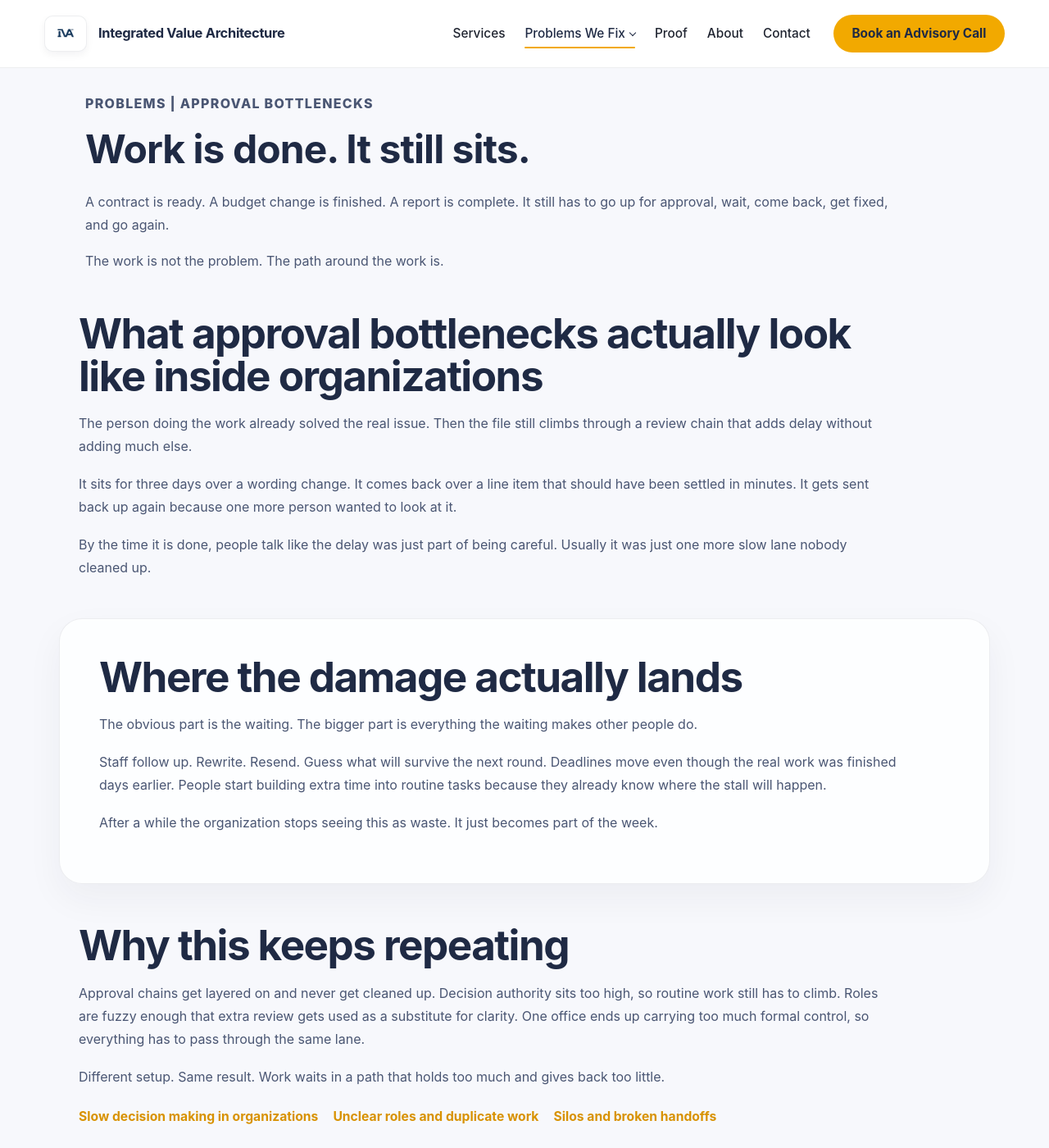
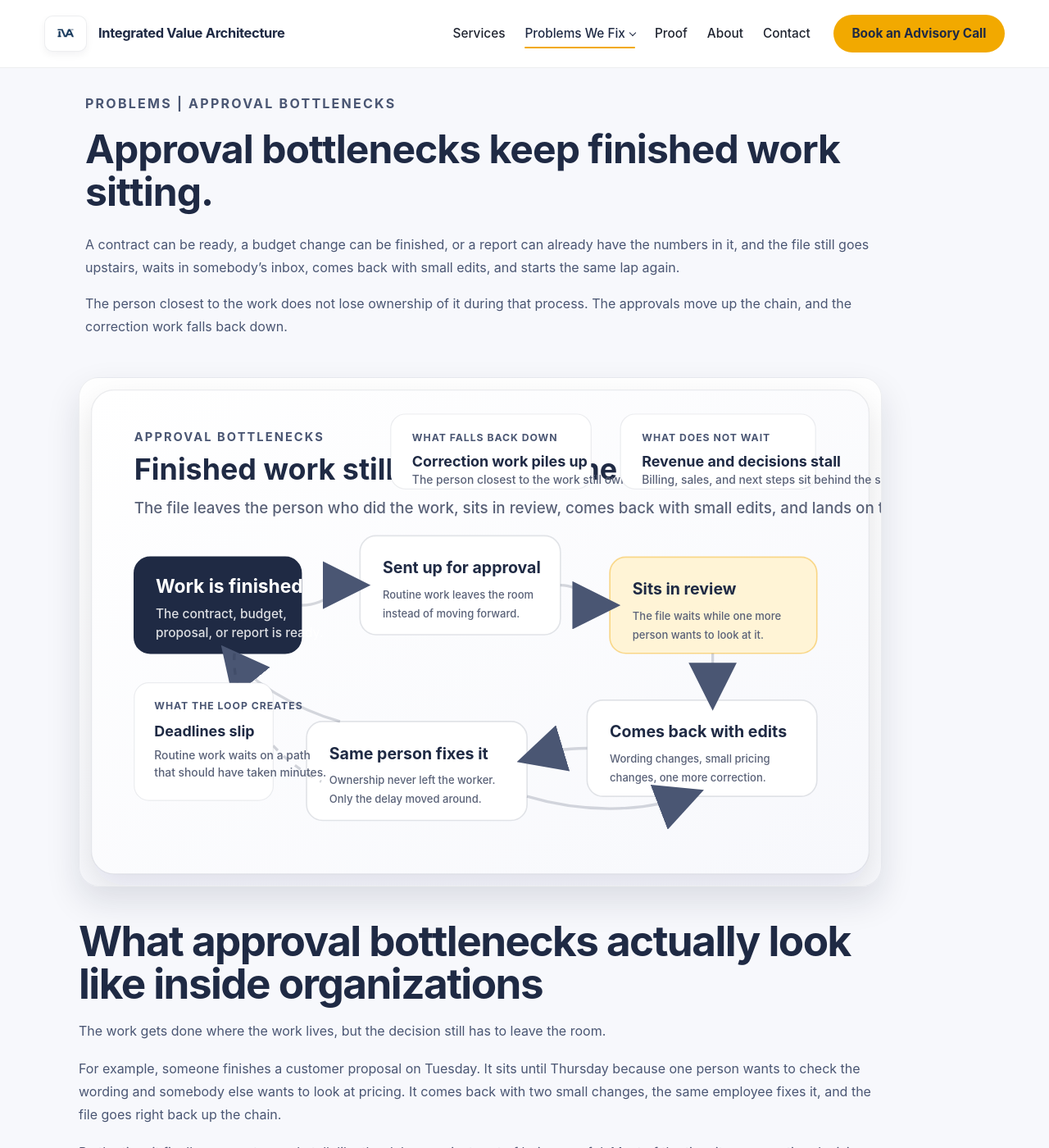
Before and after one commit to efost7873/integratedvaluearchitecture.com, a Jekyll site: the page built from approval-bottlenecks.html, in a window 1280 px wide and 1400 px high. Shown: the whole window at 82% size. Built offline with Jekyll 4.4.1, drawn with Linux system fonts in a browser that asks for light colours; some of the changed text lies outside the part shown.

Commit message:
Update approval-bottlenecks.html

```diff
--- a/approval-bottlenecks.html
+++ b/approval-bottlenecks.html
@@ -11,37 +11,34 @@ analytics_page_id: approval-bottlenecks
 <section class="page-header">
   <div class="container narrow">
     <p class="eyebrow">Problems | Approval Bottlenecks</p>
-    <h1>Work is done. It still sits.</h1>
+    <h1>Approval bottlenecks keep finished work sitting.</h1>
 
     <p>
-      A contract is ready. A budget change is finished. A report is complete.
-      It still has to go up for approval, wait, come back, get fixed, and go again.
+      A contract can be ready, a budget change can be finished, or a report can already have the numbers in it, and the file still goes upstairs, waits in somebody’s inbox, comes back with small edits, and starts the same lap again.
     </p>
 
     <p>
-      The work is not the problem. The path around the work is.
+      The person closest to the work does not lose ownership of it during that process. The approvals move up the chain, and the correction work falls back down.
     </p>
   </div>
 </section>
 
 <section class="section">
   <div class="container narrow">
+    {% include visual-approval-loop.html %}
+
     <h2>What approval bottlenecks actually look like inside organizations</h2>
 
     <p>
-      The person doing the work already solved the real issue.
-      Then the file still climbs through a review chain that adds delay without adding much else.
+      The work gets done where the work lives, but the decision still has to leave the room.
     </p>
 
     <p>
-      It sits for three days over a wording change.
-      It comes back over a line item that should have been settled in minutes.
-      It gets sent back up again because one more person wanted to look at it.
+      For example, someone finishes a customer proposal on Tuesday. It sits until Thursday because one person wants to check the wording and somebody else wants to look at pricing. It comes back with two small changes, the same employee fixes it, and the file goes right back up the chain.
     </p>
 
     <p>
-      By the time it is done, people talk like the delay was just part of being careful.
-      Usually it was just one more slow lane nobody cleaned up.
+      By the time it finally goes out, people talk like the delay was just part of being careful. Most of the time it was a routine decision that never needed that many laps.
     </p>
   </div>
 </section>
@@ -51,19 +48,15 @@ analytics_page_id: approval-bottlenecks
     <h2>Where the damage actually lands</h2>
 
     <p>
-      The obvious part is the waiting.
-      The bigger part is everything the waiting makes other people do.
+      The obvious loss is the waiting. The bigger loss is everything the waiting makes other people do.
     </p>
 
     <p>
-      Staff follow up. Rewrite. Resend. Guess what will survive the next round.
-      Deadlines move even though the real work was finished days earlier.
-      People start building extra time into routine tasks because they already know where the stall will happen.
+      Staff follow up, rewrite lines that were already settled, and send the same file back again. Deadlines move even though the real work was done days earlier. Before long people start padding routine tasks because they already know where the stall will happen.
     </p>
 
     <p>
-      After a while the organization stops seeing this as waste.
-      It just becomes part of the week.
+      After a while the organization stops calling it waste and starts scheduling around it.
     </p>
   </div>
 </section>
@@ -73,15 +66,11 @@ analytics_page_id: approval-bottlenecks
     <h2>Why this keeps repeating</h2>
 
     <p>
-      Approval chains get layered on and never get cleaned up.
-      Decision authority sits too high, so routine work still has to climb.
-      Roles are fuzzy enough that extra review gets used as a substitute for clarity.
-      One office ends up carrying too much formal control, so everything has to pass through the same lane.
+      Most approval chains were not designed in one shot. One reviewer got added, then another, and nobody went back to ask whether the path still made sense. Routine decisions kept climbing higher than they should have. Extra review got used in place of clear roles. One office ended up carrying more formal control than it could actually handle, so finished work kept lining up in the same place.
     </p>
 
     <p>
-      Different setup. Same result.
-      Work waits in a path that holds too much and gives back too little.
+      That is why the same pattern shows up in contracts, budgets, reports, customer work, and internal decisions. The file changes, but the loop stays the same.
     </p>
 
     <div class="inline-links">
@@ -94,39 +83,54 @@ analytics_page_id: approval-bottlenecks
 
 <section class="section alt">
   <div class="container narrow">
-    <h2>A lot of this gets defended as discipline</h2>
+    {% include visual-approval-cost-examples.html %}
+
+    <h2>What this can cost</h2>
 
     <p>
-      More eyes. More control. Better review.
-      That is how people talk about bad approval chains when they are trying to make them sound responsible.
+      Businesses usually do not take this seriously until the delay shows up in numbers. That is how they have been trained to think.
     </p>
 
     <p>
-      Meanwhile a competent employee is spending an hour fixing edits worth thirty seconds,
-      a deadline slips,
-      and the real decision still has not been made.
+      For example, in a service business with five client-facing employees, losing just three billable hours a week per person to review loops and rework adds up to 780 hours a year. At $150 an hour, that is $117,000 in capacity tied up in approvals instead of client work.
     </p>
 
     <p>
-      Nobody says it that plainly in the meeting.
-      They say the process matters.
-      Then the same file comes back again and everybody quietly lowers their expectations.
+      In a grocery business doing $8 million to $10 million in annual sales, a structural improvement worth even half a point of sales can mean roughly $40,000 to $50,000 a year. In a specialty grocery, the leak can be worse because the customer who came in for a specific item may not substitute. They may just buy the basket somewhere else.
+    </p>
+
+    <p>
+      Those are illustrations, not guarantees. The point is simpler than that. Approval waste does not stay trapped inside the process. It shows up in labor, delayed revenue, missed sales, and work that should have moved days earlier.
     </p>
   </div>
 </section>
 
 <section class="section">
   <div class="container narrow">
-    <h2>How approval bottlenecks connect to the rest of the problem web</h2>
+    <h2>Bad approval chains usually get defended as discipline</h2>
 
     <p>
-      Approval trouble is rarely by itself.
-      It usually sits right next to slow decisions, unclear roles, broken handoffs, or strategy work that keeps stalling because every next step still has to survive the same clogged route.
+      The language in the meeting is usually about control, quality, or careful review. That story sounds responsible right up until somebody spends an hour fixing edits worth thirty seconds and the real decision still has not been made.
     </p>
 
     <p>
-      That is why this page should not be read as some narrow workflow irritation.
-      A lot of the time it is one visible part of a larger structure problem.
+      People know the file will probably come back again. They just stop saying it plainly. The delay gets treated like part of the job, and expectations quietly drop to match the structure.
+    </p>
+  </div>
+</section>
+
+<section class="section alt">
+  <div class="container narrow">
+    {% include visual-approval-before-after.html %}
+
+    <h2>Why the solution has to go deeper than one queue</h2>
+
+    <p>
+      The bottleneck may show up in one approval path, but the same structure is usually creating slow decisions, duplicate work, broken handoffs, and strategy that keeps stalling once the next step has to survive the same review chain.
+    </p>
+
+    <p>
+      That is why implementation cannot stop at one form, one file, or one approval map. The visible bottleneck is the entry point. The structure underneath it is what has to change.
     </p>
 
     <div class="inline-links">
@@ -137,14 +141,32 @@ analytics_page_id: approval-bottlenecks
   </div>
 </section>
 
+<section class="section">
+  <div class="container narrow">
+    {% include visual-five-ledgers.html %}
+
+    <h2>Why IVA does not stop at the bottleneck</h2>
+
+    <p>
+      A normal consulting fix would map the queue, shorten the review path, and leave. That can help for a minute, but it usually slides back because the business still forces every important problem through finance or through the same overloaded decision lane.
+    </p>
+
+    <p>
+      IVA goes further because the business needs a way to keep seeing the structural problem after the consultant steps back. The five ledgers matter because they stop every kind of value and damage from getting flattened into finance after the fact. They give the organization a way to keep seeing where the delay started, where the cost landed, and who is still carrying correction work that should not have come back down the chain.
+    </p>
+  </div>
+</section>
+
 <section class="section final-cta">
   <div class="container narrow">
-    <h2>If the same approval path keeps slowing everything down, start there.</h2>
+    <h2>If the same approval path keeps slowing routine work down, start there.</h2>
 
     <p>
-      One live example is enough.
-      A contract that always sits. A review path everybody complains about. A budget process that keeps looping back over small corrections.
-      That is enough to see what the structure is doing.
+      One live example is enough. It can be the contract that always sits, the budget correction that keeps coming back after small edits, or the proposal that loses another day every time one more person wants to look at it.
+    </p>
+
+    <p>
+      That is enough to see where authority is sitting too high and where correction work keeps falling back on the same person.
     </p>
 
     <div class="cta-block">
```
